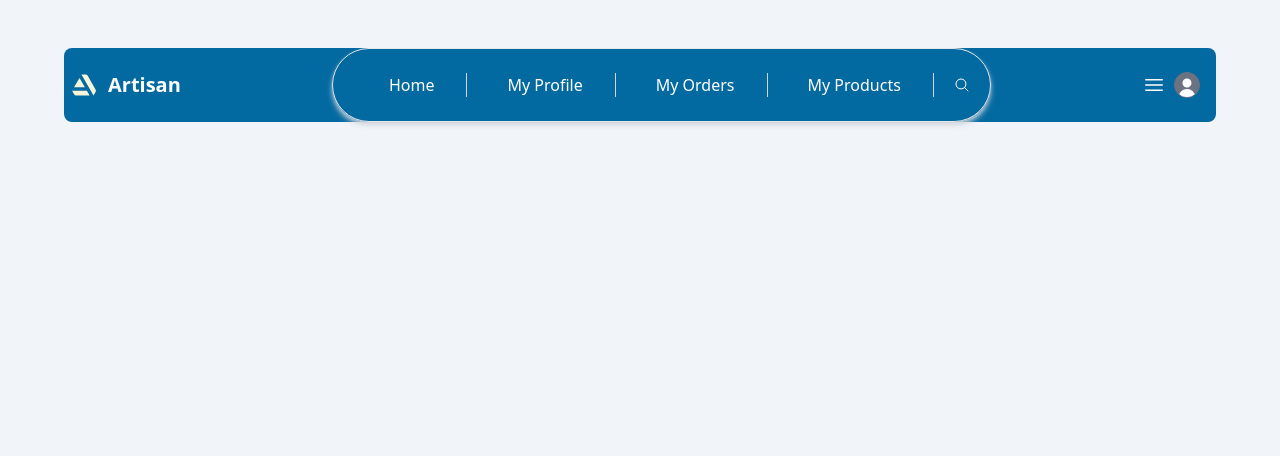
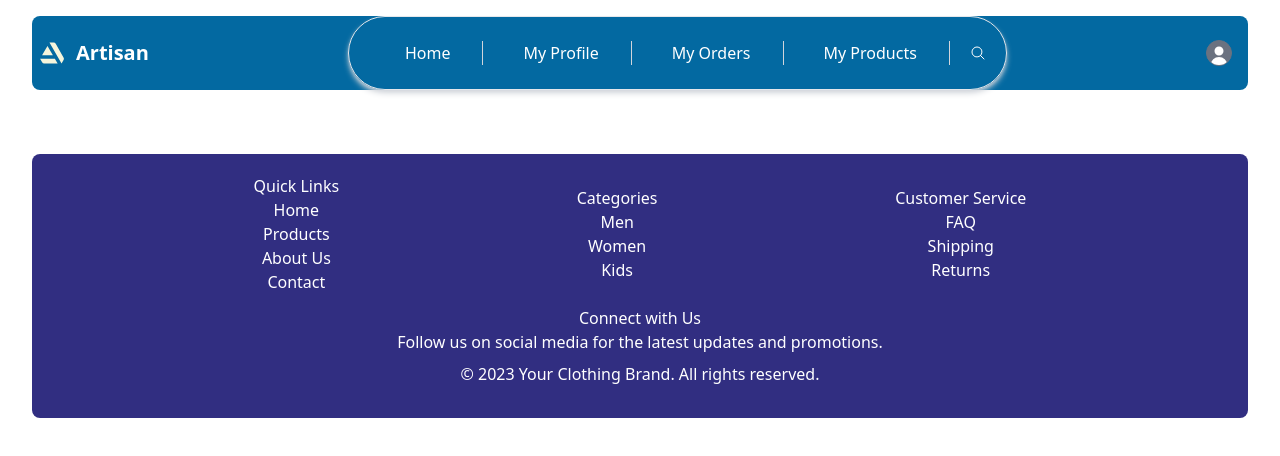
Before and after one commit to Rimeeeeee/artist-mern, a React (Vite) app in the folder client/: page /products/1 in a window 1280 px wide. Shown: the top 456 px of the page. Built offline with nearby package versions, Linux system fonts and the light colour scheme; no server answers.

Commit message:
added footer & media quary

```diff
--- a/client/src/App.css
+++ b/client/src/App.css
@@ -1,9 +1,10 @@
+
 #root {
   /* max-width: 1280px; */
-  margin: 0 auto;
-  padding: 2rem;
+  /* margin: 0 auto; */
+  /* padding: 2rem; */
   text-align: center;
-  background-color:#f1f5f9;
+  /* background-color:#f1f5f9; */
 }
 
 .logo {
--- a/client/src/accountnav.jsx
+++ b/client/src/accountnav.jsx
@@ -13,7 +13,7 @@ export default function AccountNav(){
         return classes;
     }
     return(
-        <nav className="flex justify-center m-2 gap-2">
+        <nav className="flex justify-center m-2 gap-2 nav_bar ">
             <div className="px-2 border-r border-gray-300"><Link className={linkClasses('products')} to={'/'}>Home</Link></div>
             <div className="px-2 border-r border-gray-300"><Link className={linkClasses('profile') } to={'/account'}>My Profile</Link></div>
            <div className="px-2 border-r border-gray-300"><Link className={linkClasses('orders')} to={'/account/orders'}>My Orders</Link></div>
--- /dev/null
+++ b/client/src/footer.jsx
@@ -0,0 +1,69 @@
+import {Link} from 'react-router-dom';
+import { useContext } from 'react';
+import { UserContext } from './UserContext.jsx';
+
+export default function Footer(){
+  const {user}=useContext(UserContext);
+      return(
+        <footer className=" text-white py-5 bg-indigo-900 mt-16 rounded-lg ">
+      <div className="container">
+        <div className="row flex gap-4 items-center justify-evenly">
+          <div className="col-lg-3 col-md-6 mb-lg-0">
+            <h5 className="text-uppercase">Quick Links</h5>
+            <ul className="list-unstyled">
+              <li>
+                <a href="/">Home</a>
+              </li>
+              <li>
+                <a href="/products">Products</a>
+              </li>
+              <li>
+                <a href="/about">About Us</a>
+              </li>
+              <li>
+                <a href="/contact">Contact</a>
+              </li>
+            </ul>
+          </div>
+          <div className="col-lg-3 col-md-6 mb-lg-0">
+            <h5 className="text-uppercase">Categories</h5>
+            <ul className="list-unstyled">
+              <li>
+                <a href="/men">Men</a>
+              </li>
+              <li>
+                <a href="/women">Women</a>
+              </li>
+              <li>
+                <a href="/kids">Kids</a>
+              </li>
+            </ul>
+          </div>
+          <div className="col-lg-3 col-md-6 mb-lg-0">
+            <h5 className="text-uppercase">Customer Service</h5>
+            <ul className="list-unstyled">
+              <li>
+                <a href="/faq">FAQ</a>
+              </li>
+              <li>
+                <a href="/shipping">Shipping</a>
+              </li>
+              <li>
+                <a href="/returns">Returns</a>
+              </li>
+            </ul>
+          </div>
+
+        </div>
+      </div>
+      <div className="text-center py-3">
+      <div className="col-lg-3 col-md-6 mb-2 mb-lg-0">
+            <h5 className="text-uppercase">Connect with Us</h5>
+            <p>Follow us on social media for the latest updates and promotions.</p>
+
+          </div>
+        &copy; {new Date().getFullYear()} Your Clothing Brand. All rights reserved.
+      </div>
+      </footer>
+      )
+}
--- a/client/src/header.jsx
+++ b/client/src/header.jsx
@@ -12,7 +12,7 @@ export default function Header(){
       </Link>
 
       <div className="flex  gap-2 border border-grey-300 rounded-full py-4 px-4 shadow-md shadow-gray-300">
-        <AccountNav/>
+        <AccountNav />
         <button className="bg-primary text-white p-1 rounded-full">
         <svg xmlns="http://www.w3.org/2000/svg" fill="none" viewBox="0 0 24 24" strokeWidth={1.5} stroke="currentColor" className="w-4 h-4">
   <path strokeLinecap="round" strokeLinejoin="round" d="M21 21l-5.197-5.197m0 0A7.5 7.5 0 105.196 5.196a7.5 7.5 0 0010.607 10.607z" />
@@ -20,8 +20,8 @@ export default function Header(){
 
         </button>
       </div>
-      <Link to={user?'/account':'/login'}className="flex items-center  gap-2 rounded-full py-4 px-4">
-      <svg xmlns="http://www.w3.org/2000/svg" fill="none" viewBox="0 0 24 24" strokeWidth={1.5} stroke="currentColor" className="w-6 h-6">
+      <Link to={user?'/account':'/login'}className="flex items-center  gap-2 rounded-full py-4 px-4 ">
+      <svg  xmlns="http://www.w3.org/2000/svg" fill="none" viewBox="0 0 24 24" strokeWidth={1.5} stroke="currentColor" className="w-6 h-6 md:hidden">
   <path strokeLinecap="round" strokeLinejoin="round" d="M3.75 6.75h16.5M3.75 12h16.5m-16.5 5.25h16.5" />
 </svg>
       <div className="bg-gray-500 text-white rounded-full border border-gray-500 overflow-hidden">
--- a/client/src/index.css
+++ b/client/src/index.css
@@ -1,3 +1,13 @@
 @tailwind base;
 @tailwind components;
 @tailwind utilities;
+
+#root{
+    margin: 0;
+    padding: 0;
+}
+@media ( max-width:640px) {
+    .nav_bar{
+      display: none;
+    }
+  }
--- a/client/src/layout.jsx
+++ b/client/src/layout.jsx
@@ -1,10 +1,13 @@
+import Footer from './footer';
 import Header from './header';
 import {Outlet} from 'react-router-dom';
+
 export default function Layout(){
     return(
         <div className='py-4 px-8 flex flex-col min-h-screen'>
             <Header/>
             <Outlet/>
+            <Footer/>
         </div>
     )
 }
--- a/client/src/pages/indexpage.jsx
+++ b/client/src/pages/indexpage.jsx
@@ -1,6 +1,7 @@
 import { useEffect,useState } from "react";
 import axios from "axios";
 import { Link } from "react-router-dom";
+// import Footer from "../footer";
 export default function IndexPage(){
     const [products,setProducts]=useState([]);
    useEffect(()=>{
@@ -9,7 +10,7 @@ export default function IndexPage(){
     });
    },[]);
    return(
-    <div className="mt-8 grid  gap-x-6 gap-y-8 grid-cols-2 md:grid-cols-3 lg:grid-cols-4">
+    <div className="mt-8 content-center grid gap-x-6 gap-y-8 grid-cols-2 md:grid-cols-3 lg:grid-cols-4 sm:grid-cols-1">
 
     {products.length>0&&products.map(product=>(
               <Link to={'/products/'+product._id}>
@@ -18,14 +19,16 @@ export default function IndexPage(){
                      <img className='rounded-2xl object-contain ' src={'http://localhost:4000/uploads/'+product.photos?.[0]} alt=''/>
             )}
             </div>
-            <h2 className="font-bold ">{product.owneraddress}</h2>
-            <h3 className="text-sm text-gray-500 ">{product.title}</h3>
+            {/* <h2className="font-bold overflow-hidden">{product.owneraddress}</h2> */}
+            <h3 className="text-xl font-semibold text-gray-700 ">{product.title}</h3>
 
-            <div className="mt-2">
-              <span className="font-bold"><svg xmlns="http://www.w3.org/2000/svg" height="1em" viewBox="0 0 320 512"><path d="M0 64C0 46.3 14.3 32 32 32H96h16H288c17.7 0 32 14.3 32 32s-14.3 32-32 32H231.8c9.6 14.4 16.7 30.6 20.7 48H288c17.7 0 32 14.3 32 32s-14.3 32-32 32H252.4c-13.2 58.3-61.9 103.2-122.2 110.9L274.6 422c14.4 10.3 17.7 30.3 7.4 44.6s-30.3 17.7-44.6 7.4L13.4 314C2.1 306-2.7 291.5 1.5 278.2S18.1 256 32 256h80c32.8 0 61-19.7 73.3-48H32c-17.7 0-32-14.3-32-32s14.3-32 32-32H185.3C173 115.7 144.8 96 112 96H96 32C14.3 96 0 81.7 0 64z"/></svg>{product.price}</span>
+            <div className="mt-2 flex flex-row items-center justify-center gap-2">
+              <svg xmlns="http://www.w3.org/2000/svg" height="1em" viewBox="0 0 320 512"><path d="M0 64C0 46.3 14.3 32 32 32H96h16H288c17.7 0 32 14.3 32 32s-14.3 32-32 32H231.8c9.6 14.4 16.7 30.6 20.7 48H288c17.7 0 32 14.3 32 32s-14.3 32-32 32H252.4c-13.2 58.3-61.9 103.2-122.2 110.9L274.6 422c14.4 10.3 17.7 30.3 7.4 44.6s-30.3 17.7-44.6 7.4L13.4 314C2.1 306-2.7 291.5 1.5 278.2S18.1 256 32 256h80c32.8 0 61-19.7 73.3-48H32c-17.7 0-32-14.3-32-32s14.3-32 32-32H185.3C173 115.7 144.8 96 112 96H96 32C14.3 96 0 81.7 0 64z"/></svg>
+              <span className="font-bold">{product.price}</span>
             </div>
             </Link>
     ))}
+    {/* <Footer/> */}
       </div>
     )
 }
--- a/client/src/pages/productpage.jsx
+++ b/client/src/pages/productpage.jsx
@@ -19,7 +19,7 @@ export default function ProductPage(){
     if(showAllPhotos)
     {
         return(
-          <div className="absolute inset-0 bg-white ">
+          <div className="absolute inset-0 ">
             <div className="p-8 grid gap-4">
                 <div>
                    <h2 className="text-3xl mr-48">Photos Of {product.title}</h2>
--- a/client/src/pages/productspage.jsx
+++ b/client/src/pages/productspage.jsx
@@ -26,18 +26,18 @@ export default function ProductsPage(){
         Add new product</Link>
                 </div>
 
-            <div className='mt-4'>
+            <div className='mt-4 gap-4 h-10 w-1/3 inline-block '>
                 {products.length>0&&products.map(product=>(
-                    <Link to={'/account/products/'+product._id} className='flex cursor-pointer gap-4 p-4 rounded-2xl bg-blue-500'>
-                        <div className=' flex w-32 h-32 bg-gray-300 grow shrink-0'>
+                    <Link to={'/account/products/'+product._id} >
+                        <div className=' border-4 rounded-md border-slate-500 '>
                             {product.photos.length>0 &&(
-                                <img className='object-cover'src={'http://localhost:4000/uploads/'+product.photos[0]} alt=""/>
+                                <img className='object-cover 'src={'http://localhost:4000/uploads/'+product.photos[0]} alt=""/>
                             )}
                         </div>
-                        <div className='grow-0 shrink'>
-                        <h2 className='text-xl'>{product.title}</h2>
-                        <p className='text-sm mt-2'>{product.description}</p>
-                        </div>
+
+                        <h2 className='text-2xl font-bold'>{product.title}</h2>
+                        <p className='text-lg m-4 mt-1 font-semibold'>{product.description}</p>
+
                     </Link>
                 ))}
             </div>
```
